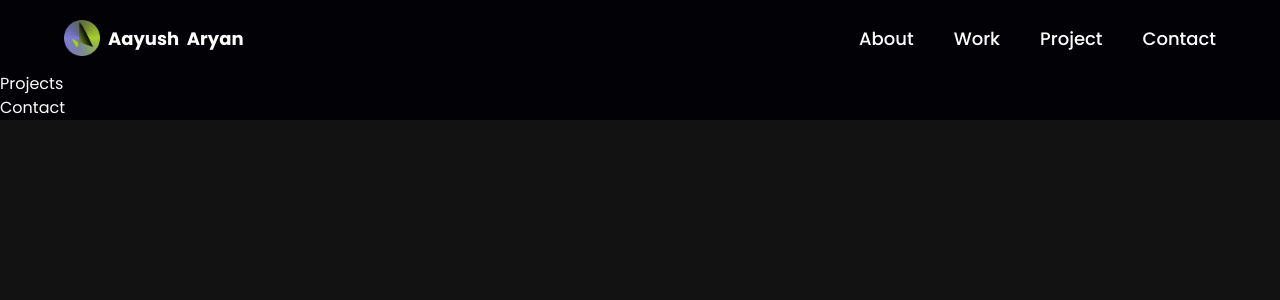
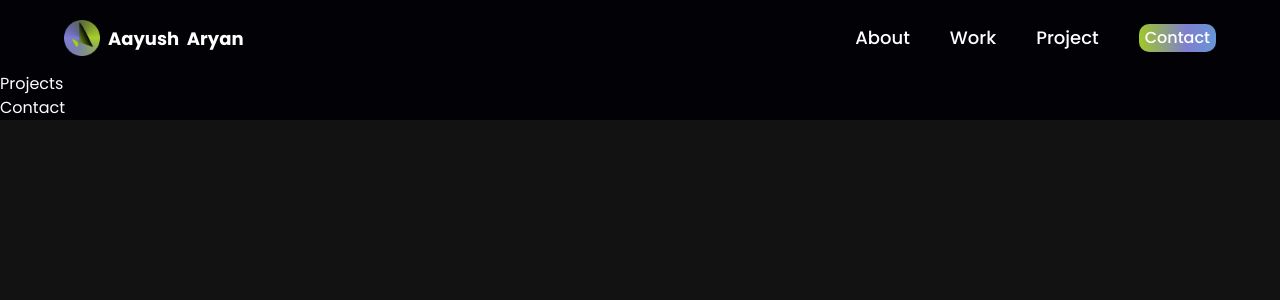
Before and after one commit to AayushAryan007/My-Portfolio, a React (Vite) app: page / in a window 1280 px wide. Shown: the top 300 px of the page. Built offline with nearby package versions, Linux system fonts and the light colour scheme.

Commit message:
navbar complete

```diff
--- a/src/Constants/index.js
+++ b/src/Constants/index.js
@@ -44,10 +44,10 @@ const navLinks = [
     id: "project",
     title: "Project",
   },
-  {
-    id: "contact",
-    title: "Contact",
-  },
+  // {
+  //   id: "contact",
+  //   title: "Contact",
+  // },
 ];
 
 const technologies = [
--- a/src/components/Navbar.jsx
+++ b/src/components/Navbar.jsx
@@ -31,14 +31,68 @@ const Navbar = () => {
             <li
               key={Link.id}
               className={`${
-                active === Link.title ? "text-white" : "text-secondary"
-              } hover:text-white text-[18px] font-medium cursor-pointer`}
+                active === Link.title ? "text-prime-green" : "text-white"
+              } hover:text-prime-green text-[18px] font-medium cursor-pointer`}
               onClick={() => setActive(Link.title)}
             >
               <a href={`#${Link.id}`}>{Link.title}</a>
             </li>
           ))}
+          <li
+            key="contact"
+            className="text-[16px] font-medium cursor-pointer btn-grad"
+            onClick={() => setActive(Link.title)}
+          >
+            <a href={`#contact`}> Contact</a>
+          </li>
+          {/* <li>
+            <button>iauf</button> add style to contact
+          </li> */}
         </ul>
+
+        {/* mobile navigation */}
+        <div className="sm:hidden flex flex-1 justify-end items-center">
+          <img
+            src={toggle ? close : menu}
+            // change the svgs
+            alt="menu"
+            className="w-[28px] h-[28px] object-contain cursor-pointer "
+            onClick={() => setToggle(!toggle)}
+          />
+
+          <div
+            className={`${
+              !toggle ? "hidden" : "flex"
+            } p-6 nav-box-gradient absolute top-20 right-0 mx-4 my-2 min-w-[140px] z-10 rounded-xl`}
+          >
+            <ul className="list-none flex  justify-end items-start flex-col gap-4">
+              {navLinks.map((Link) => (
+                <li
+                  key={Link.id}
+                  className={`${
+                    active === Link.title ? "text-white" : "text-secondary"
+                  } font-poppins font-medium cursor-pointer text-[16px]`}
+                  onClick={() => {
+                    setToggle(!toggle);
+                    setActive(Link.title);
+                  }}
+                >
+                  <a href={`#${Link.id}`}>{Link.title}</a>
+                </li>
+              ))}
+              <li
+                key="contact"
+                className="text-[16px] font-medium cursor-pointer "
+                onClick={() => {
+                  setToggle(!toggle);
+                  setActive(Link.title);
+                }}
+              >
+                <a href={`#contact`}> Contact</a>
+              </li>
+            </ul>
+          </div>
+        </div>
       </div>
     </nav>
   );
--- a/src/index.css
+++ b/src/index.css
@@ -112,6 +112,19 @@
     rgba(129, 128, 210, 0.35) 100%
   );
 }
+.nav-box-gradient {
+  background: #000000; /* fallback for old browsers */
+  background: -webkit-linear-gradient(
+    to right,
+    #2b4504,
+    #050d42
+  ); /* Chrome 10-25, Safari 5.1-6 */
+  background: linear-gradient(
+    to right,
+    #2b4504,
+    #050d42
+  ); /* W3C, IE 10+/ Edge, Firefox 16+, Chrome 26+, Opera 12+, Safari 7+ */
+}
 
 .skills-circle-gradient {
   fill: linear-gradient(
@@ -121,6 +134,31 @@
     rgba(3, 14, 14, 0.63) 59.9%,
     #03019c 100%
   );
+}
+
+.btn-grad {
+  background-image: linear-gradient(
+    to right,
+    #a0c72b 0%,
+    #7e7fce 31%,
+    #28d3e9 100%
+  );
+
+  padding: 2px 6px;
+  text-align: center;
+
+  transition: 0.5s;
+  background-size: 200% auto;
+  color: white;
+
+  border-radius: 10px;
+  display: block;
+}
+
+.btn-grad:hover {
+  background-position: right center; /* change the direction of the change here */
+  color: #fff;
+  text-decoration: none;
 }
 
 @keyframes mulShdSpin {
--- a/tailwind.config.js
+++ b/tailwind.config.js
@@ -6,6 +6,7 @@ module.exports = {
     extend: {
       colors: {
         primary: "#020106",
+        "prime-green": "#A7D129",
         // "regal-blue": "#243c5a",
         // secondary: "#aaa6c3",
         // tertiary: "#151030",
@@ -18,7 +19,13 @@ module.exports = {
       },
       screens: {
         xs: "450px",
+        sm: "696px",
+        // => @media (min-width: 576px) { ... }
+
+        // md: "768px",
+        // => @media (min-width: 768px) { ... }
       },
+
       backgroundImage: {
         // https://csstailwind.com/3-ways-to-add-background-image-in-tailwindcss/#:~:text=You%20can%20add%20a%20custom,that%20adds%20a%20background%20image.
         //to add custom background image
```
Also changed, not shown: src/assets/menu.svg.
